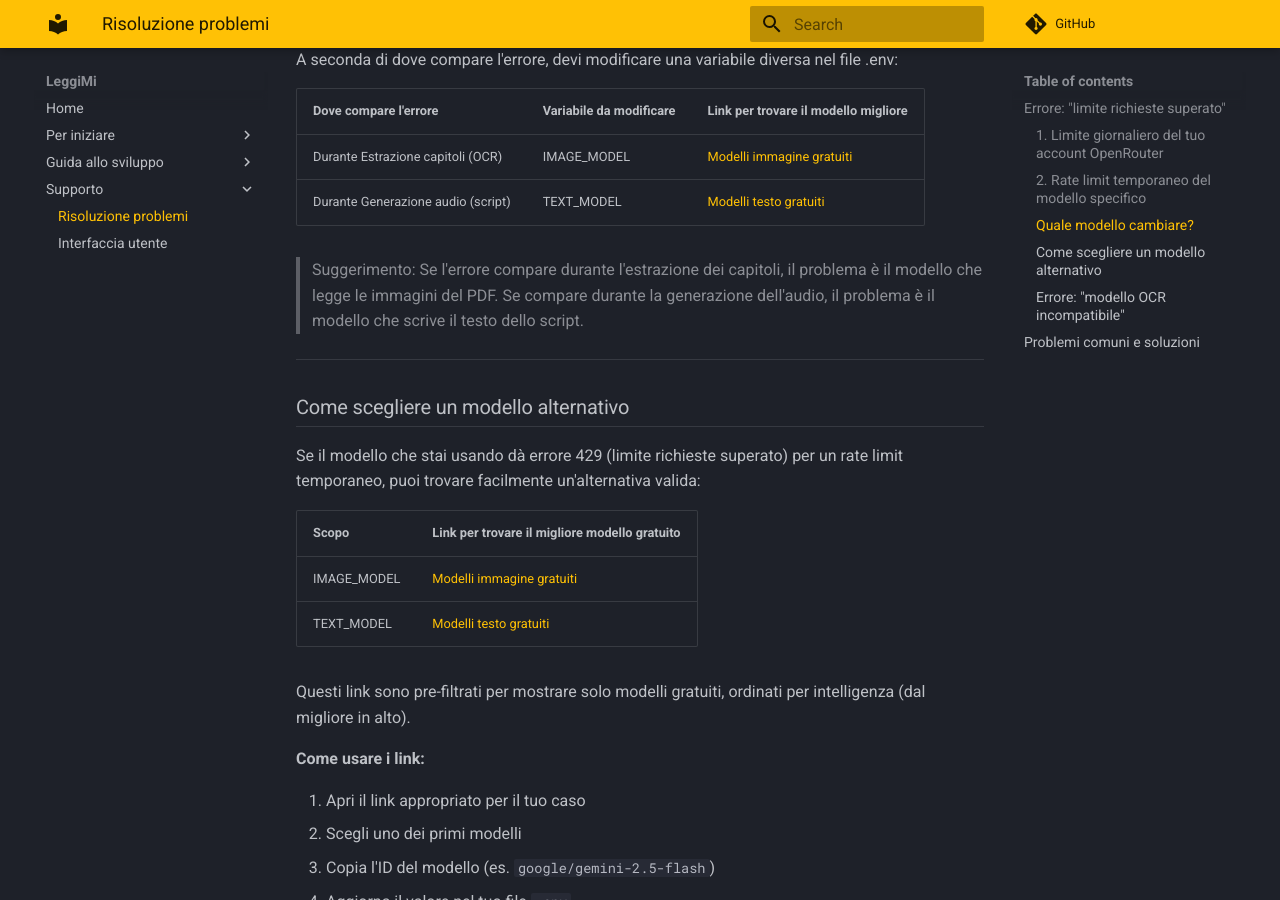
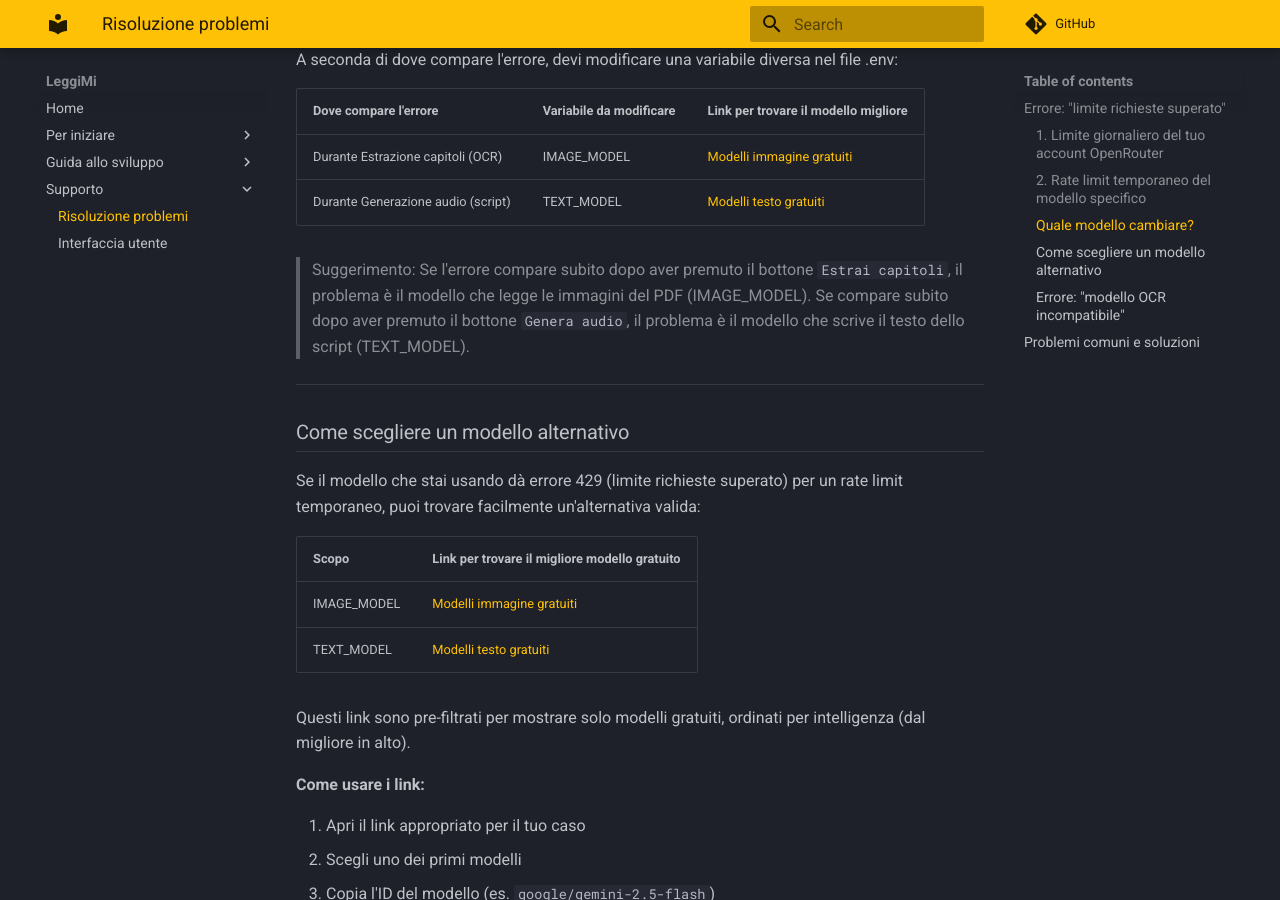
Before and after one commit to TheStxfan/leggimi, an MkDocs documentation site: the page built from docs/trobleshoot.md, in a window 1280 px wide and 900 px high, scrolled down 842 px. Built offline with MkDocs 1.6.1 and Material for MkDocs 9.7.7, drawn with Linux system fonts in a browser that asks for light colours; comment, search, counter and statistics services are not loaded.

Commit message:
docs: clarify troubleshooting suggestions for model errors during chapter extraction and audio generation

```diff
--- a/docs/trobleshoot.md
+++ b/docs/trobleshoot.md
@@ -34,7 +34,7 @@ A seconda di dove compare l'errore, devi modificare una variabile diversa nel fi
 | Durante Estrazione capitoli (OCR)  | IMAGE_MODEL             | [Modelli immagine gratuiti](https://openrouter.ai/models?input_modalities=image,text&variant=free&order=intelligence-high-to-low) |
 | Durante Generazione audio (script) | TEXT_MODEL              | [Modelli testo gratuiti](https://openrouter.ai/models?input_modalities=text&variant=free&order=intelligence-high-to-low)          |
 
-> Suggerimento: Se l'errore compare durante l'estrazione dei capitoli, il problema è il modello che legge le immagini del PDF. Se compare durante la generazione dell'audio, il problema è il modello che scrive il testo dello script.
+> Suggerimento: Se l'errore compare subito dopo aver premuto il bottone `Estrai capitoli`, il problema è il modello che legge le immagini del PDF (IMAGE_MODEL). Se compare subito dopo aver premuto il bottone `Genera audio`, il problema è il modello che scrive il testo dello script (TEXT_MODEL).
 
 ---
 
```
